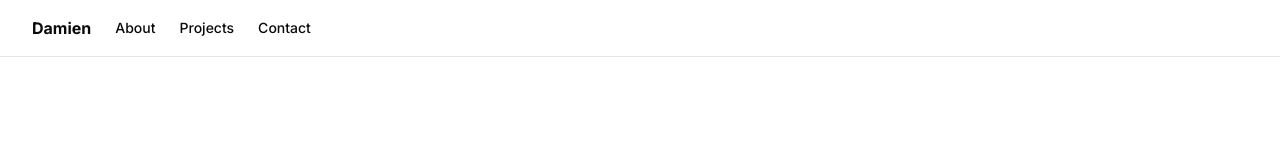
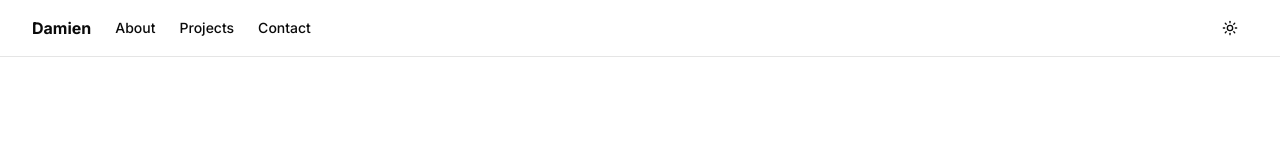
Before and after one commit to damienuwu/Portfolio, a Next.js app in the folder portfolio/: page / in a window 1280 px wide. Shown: the top 160 px of the page. Built offline with nearby package versions, Linux system fonts and the light colour scheme.

Commit message:
added theme button to change dark mode and light mode

```diff
--- a/portfolio/app/page.tsx
+++ b/portfolio/app/page.tsx
@@ -5,6 +5,7 @@ import Image from "next/image"
 import Link from "next/link"
 import ContactForm from "./components/contact-form"
 import ProjectCard from "./components/project-card"
+import { ThemeToggle } from "@/components/theme-toggle"
 
 export default function Page() {
   return (
@@ -20,6 +21,9 @@ export default function Page() {
               <Link href="#projects" className="transition-colors hover:text-primary">Projects</Link>
               <Link href="#contact" className="transition-colors hover:text-primary">Contact</Link>
             </nav>
+          </div>
+          <div className="ml-auto flex items-center space-x-4">
+            <ThemeToggle />
           </div>
         </div>
       </header>
```
